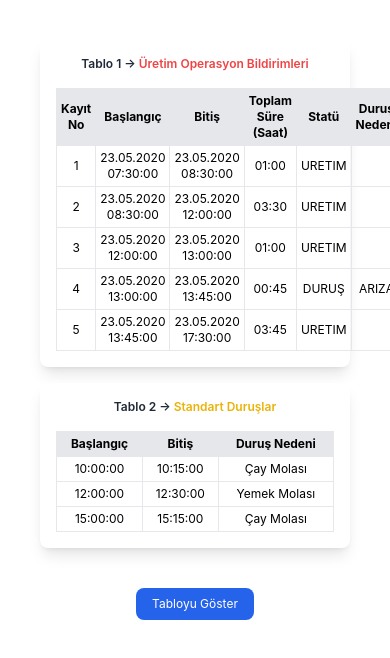
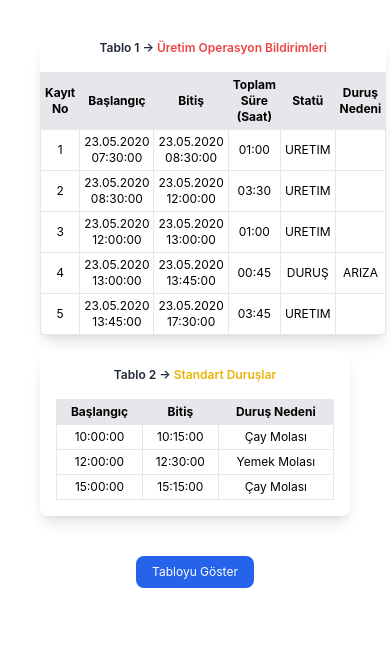
Before and after one commit to ilyaskoccc/dinamoPlus, a React (Vite) app: page / in a window 390 px wide. Shown: the top 658 px of the page. Built offline with nearby package versions, Linux system fonts and the light colour scheme.

Commit message:
revize-3

```diff
--- a/src/App.jsx
+++ b/src/App.jsx
@@ -115,7 +115,7 @@ function App() {
   return (
     <div className="min-h-screen p-2 sm:p-6 flex flex-col items-center">
       <div className="flex flex-col sm:flex-row justify-between items-start w-full max-w-6xl mb-4">
-        <div className="bg-white shadow-lg rounded-lg p-4 w-full sm:w-1/2 mb-4 sm:mb-0 sm:mr-4">
+        <div className="bg-white shadow-lg rounded-lg sm:p-4 sm:w-full mb-4 sm:mb-0 sm:mr-4">
           <h2 className="text-xs sm:text-sm font-semibold mb-4 text-gray-800">
             Tablo 1 →{" "}
             <span className="text-red-500">Üretim Operasyon Bildirimleri</span>
@@ -195,7 +195,7 @@ function App() {
       </button>
 
       {showCombinedTable && (
-        <div className="mt-6 bg-white shadow-lg rounded-lg p-4 w-full max-w-6xl">
+        <div className="mt-6 bg-white shadow-lg rounded-lg sm:p-4 sm:w-full max-w-6xl">
           <h2 className="text-xs sm:text-sm font-semibold mb-4 text-gray-800">
             Tablo 3 →{" "}
             <span className="text-green-500">
```
